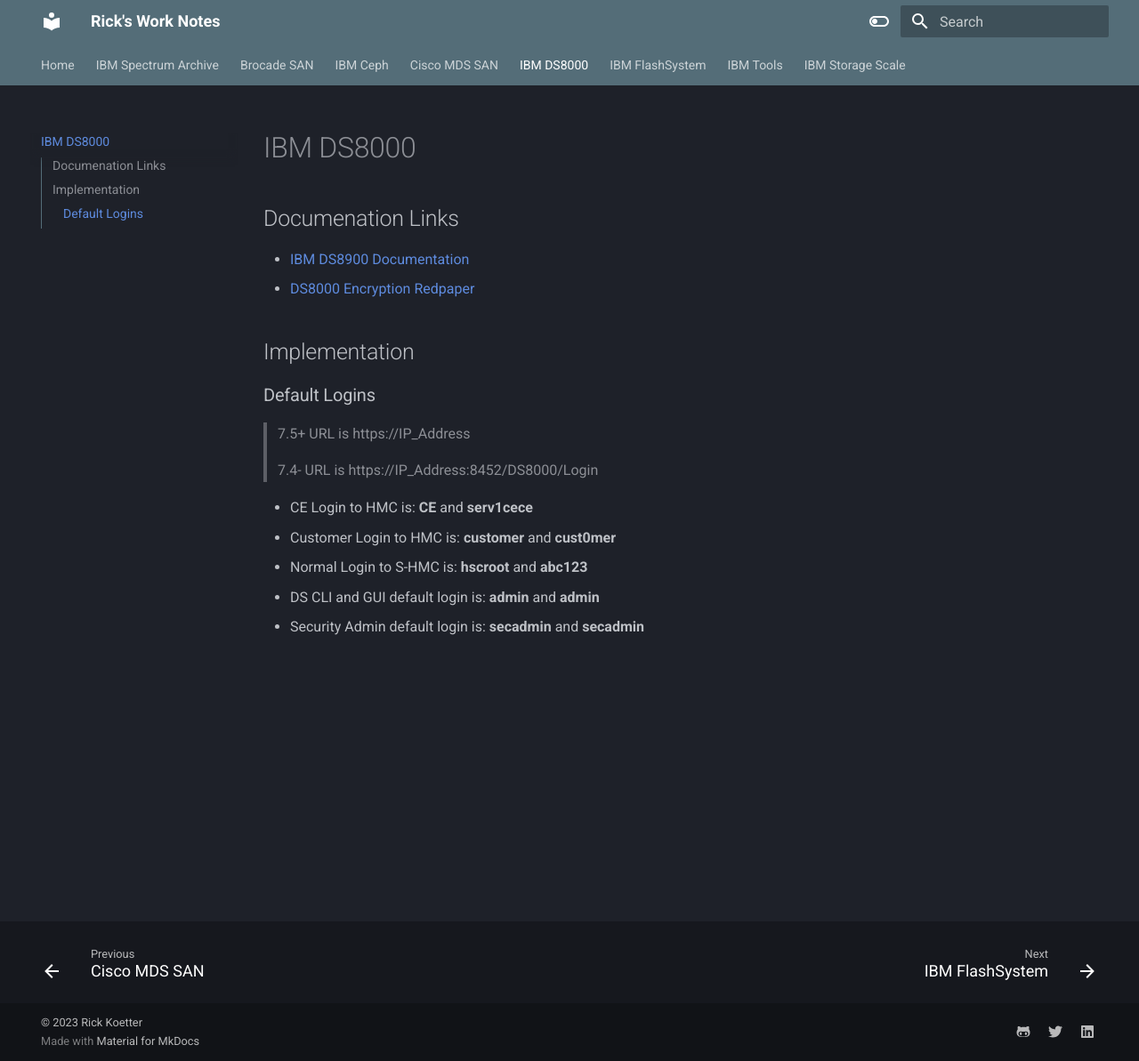
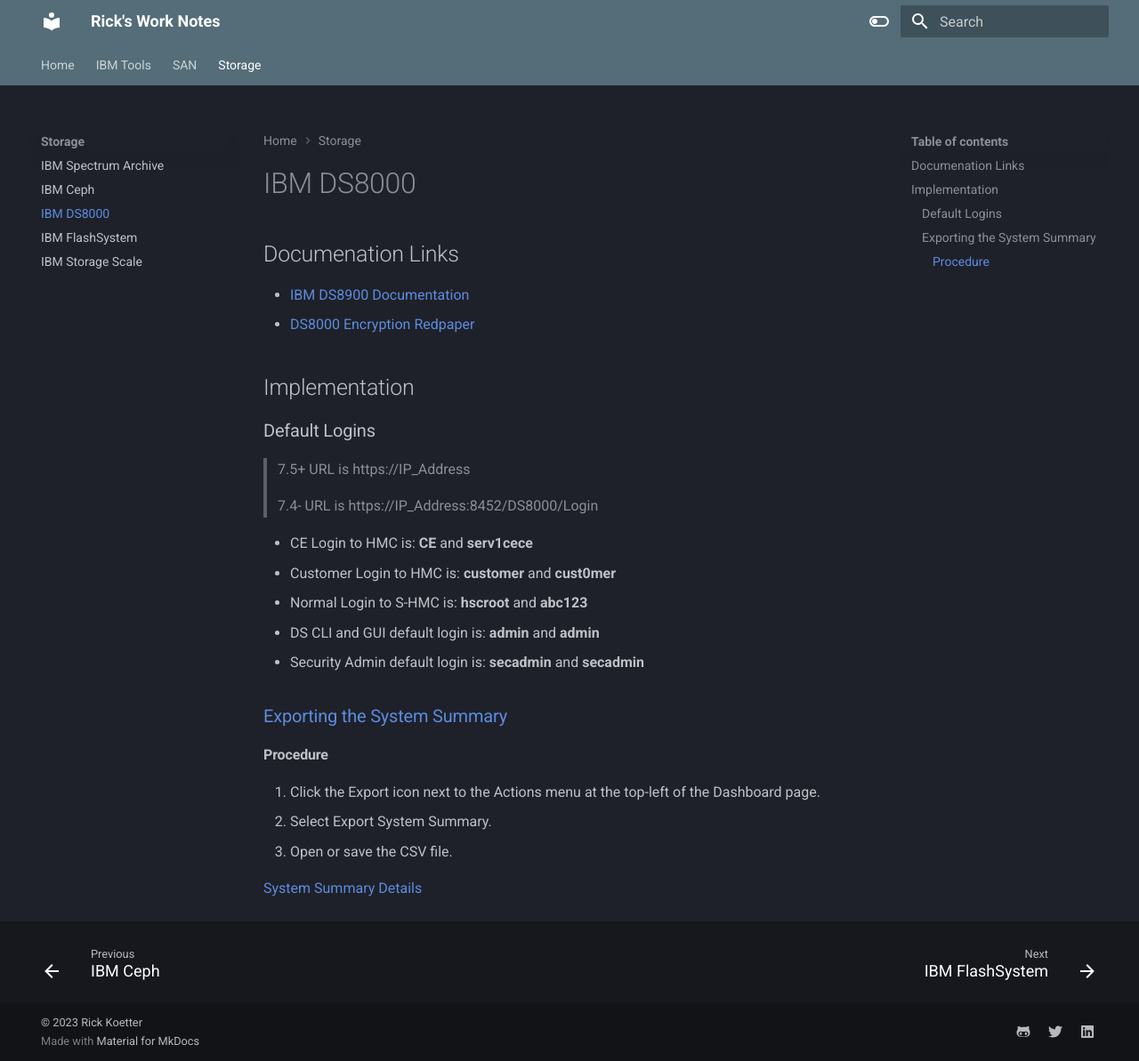
Before and after one commit to rickkoe/worknotes, an MkDocs documentation site: the page built from docs/Storage/ds8000.md, in a window 1280 px wide and 1193 px high. Shown: the whole window at 89% size. Built offline with MkDocs 1.6.1 and Material for MkDocs 9.7.7, drawn with Linux system fonts in a browser that asks for light colours.

Commit message:
Change navigation structure

```diff
--- a/docs/ds8000.md
+++ b/docs/Storage/ds8000.md
@@ -15,3 +15,11 @@
 - Normal Login to S-HMC is: **hscroot** and **abc123**
 - DS CLI and GUI default login is: **admin** and **admin**
 - Security Admin default login is: **secadmin** and **secadmin**
+
+### [Exporting the System Summary](https://www.ibm.com/docs/en/ds8900/9.3.3?topic=monitoring-exporting-system-summary)
+#### Procedure
+1. Click the Export icon next to the Actions menu at the top-left of the Dashboard page.
+1. Select Export System Summary.
+1. Open or save the CSV file.
+
+[System Summary Details](https://www.ibm.com/docs/en/ds8900/9.3.3?topic=summary-system-details)
--- a/mkdocs.yml
+++ b/mkdocs.yml
@@ -8,13 +8,13 @@
     - navigation.instant
     - navigation.instant.prefetch
     - navigation.tabs
-    - navigation.prune
+    # - navigation.prune
     - navigation.footer
     - navigation.tracking
     - navigation.top
-    - navigation.expand
+    - navigation.sections
     - header.autohide
-    - toc.integrate
+    # - toc.integrate
     - toc.follow
     - search.suggest
     - search.highlight
```
Also changed, not shown: docs/SAN/brocade.md (renamed from docs/brocade.md), docs/SAN/cisco-mds.md (renamed from docs/cisco-mds.md), docs/Storage/archive.md (renamed from docs/archive.md), docs/Storage/ceph.md (renamed from docs/ceph.md), docs/Storage/flashsystem.md (renamed from docs/flashsystem.md), docs/Storage/scale.md (renamed from docs/scale.md).
